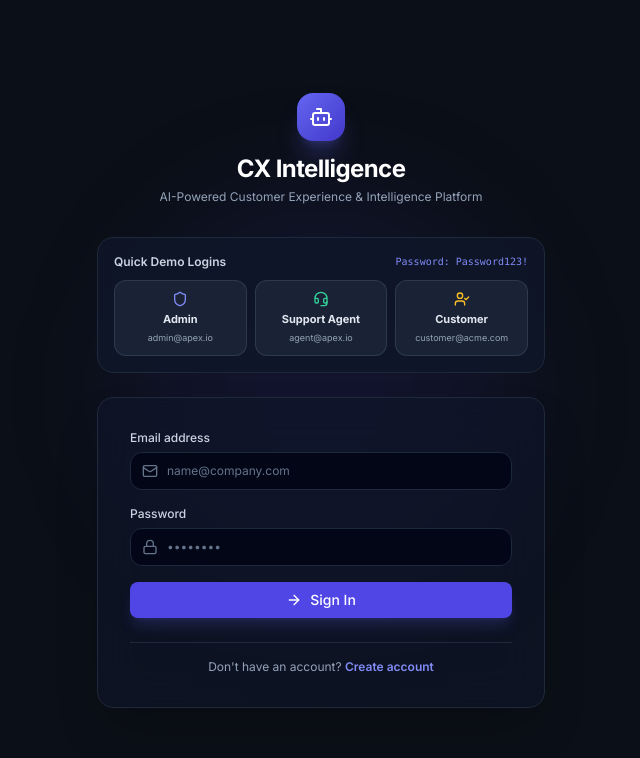
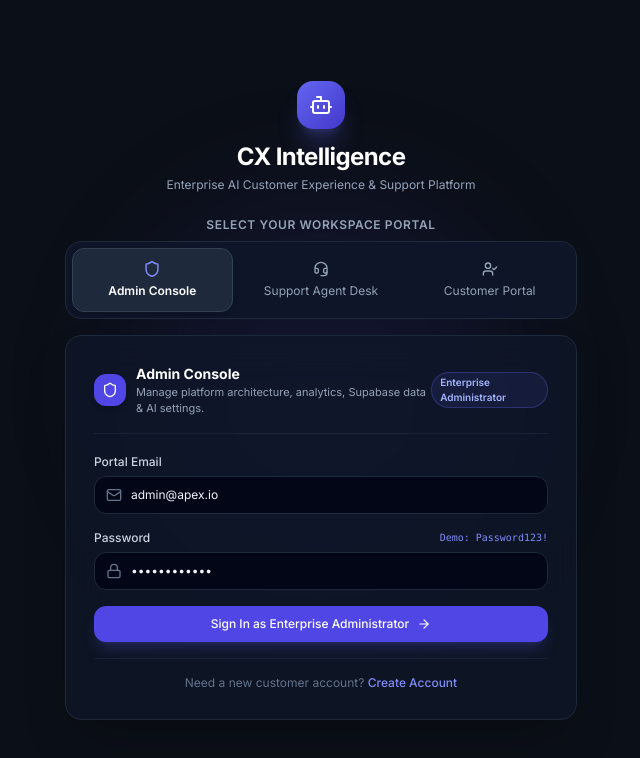
Before and after one commit to toontadkano1-ops/Ai-customer-frontend, a React (Vite) app: page /login in a window 1280 px wide. Shown: the top 758 px of the page, without its empty margins (319-959 px from the left). Built offline with nearby package versions, Linux system fonts and the light colour scheme; no server answers.

Commit message:
feat: separate distinct login portals, remove top role switcher, and add persistent Customer Live Chat widget

```diff
--- a/src/components/layout/Header.jsx
+++ b/src/components/layout/Header.jsx
@@ -1,62 +1,76 @@
 import React from 'react';
-import { Search, Bell, LogOut, User, CheckCircle2, Shield, Headset, UserCheck } from 'lucide-react';
+import { Search, LogOut, Shield, Headset, UserCheck, MessageSquare, Sparkles } from 'lucide-react';
+import { useNavigate } from 'react-router-dom';
 import { useAuth } from '../../context/AuthContext.jsx';
 
 export const Header = () => {
-  const { user, logout, switchDemoRole } = useAuth();
+  const { user, logout } = useAuth();
+  const navigate = useNavigate();
+
+  const getRoleBadge = () => {
+    switch (user?.role) {
+      case 'admin':
+        return (
+          <span className="inline-flex items-center gap-1.5 px-3 py-1 rounded-full text-xs font-semibold bg-brand-500/10 text-brand-400 border border-brand-500/30">
+            <Shield className="w-3.5 h-3.5 text-brand-400" />
+            Admin Console
+          </span>
+        );
+      case 'agent':
+        return (
+          <span className="inline-flex items-center gap-1.5 px-3 py-1 rounded-full text-xs font-semibold bg-emerald-500/10 text-emerald-400 border border-emerald-500/30">
+            <Headset className="w-3.5 h-3.5 text-emerald-400" />
+            Support Agent
+          </span>
+        );
+      case 'customer':
+      default:
+        return (
+          <span className="inline-flex items-center gap-1.5 px-3 py-1 rounded-full text-xs font-semibold bg-cyan-500/10 text-cyan-400 border border-cyan-500/30">
+            <UserCheck className="w-3.5 h-3.5 text-cyan-400" />
+            Customer Account
+          </span>
+        );
+    }
+  };
+
+  const handleOpenLiveChat = () => {
+    // If floating chat exists, trigger open event, or navigate to chat
+    window.dispatchEvent(new CustomEvent('open-customer-live-chat'));
+    navigate('/assistant');
+  };
 
   return (
     <header className="h-16 bg-dark-surface border-b border-slate-800 px-6 flex items-center justify-between sticky top-0 z-30">
       {/* Search Input */}
-      <div className="relative w-80 max-w-full">
+      <div className="relative w-72 max-w-full">
         <Search className="absolute left-3 top-1/2 -translate-y-1/2 w-4 h-4 text-slate-400" />
         <input
           type="text"
-          placeholder="Search tickets, customers, knowledge..."
+          placeholder="Search tickets, knowledge base..."
           className="w-full bg-slate-900/90 border border-slate-800 rounded-lg pl-9 pr-4 py-1.5 text-sm text-slate-200 placeholder-slate-500 focus:outline-none focus:border-brand-500 transition-colors"
         />
       </div>
 
-      {/* Right controls: Demo Role Switcher + Profile */}
+      {/* Right controls */}
       <div className="flex items-center gap-4">
-        {/* Interactive Demo Role Switcher */}
-        <div className="hidden md:flex items-center bg-slate-900 border border-slate-800 rounded-lg p-1 gap-1">
-          <span className="text-[11px] font-semibold text-slate-400 px-2 uppercase tracking-wider">
-            View As:
+        {/* Customer Live Chat Quick Launcher Button */}
+        <button
+          onClick={handleOpenLiveChat}
+          className="flex items-center gap-2 px-3.5 py-1.5 rounded-lg bg-gradient-to-r from-emerald-600/20 to-teal-600/20 hover:from-emerald-600/30 hover:to-teal-600/30 border border-emerald-500/30 text-emerald-300 text-xs font-medium transition-all shadow-sm group"
+          title="Open Customer Live Chat"
+        >
+          <span className="relative flex h-2 w-2">
+            <span className="animate-ping absolute inline-flex h-full w-full rounded-full bg-emerald-400 opacity-75"></span>
+            <span className="relative inline-flex rounded-full h-2 w-2 bg-emerald-500"></span>
           </span>
-          <button
-            onClick={() => switchDemoRole('admin')}
-            className={`flex items-center gap-1.5 px-2.5 py-1 text-xs rounded-md font-medium transition-all ${
-              user?.role === 'admin'
-                ? 'bg-brand-600 text-white shadow-sm'
-                : 'text-slate-400 hover:text-slate-200 hover:bg-slate-800'
-            }`}
-          >
-            <Shield className="w-3 h-3" />
-            Admin
-          </button>
-          <button
-            onClick={() => switchDemoRole('agent')}
-            className={`flex items-center gap-1.5 px-2.5 py-1 text-xs rounded-md font-medium transition-all ${
-              user?.role === 'agent'
-                ? 'bg-brand-600 text-white shadow-sm'
-                : 'text-slate-400 hover:text-slate-200 hover:bg-slate-800'
-            }`}
-          >
-            <Headset className="w-3 h-3" />
-            Support Agent
-          </button>
-          <button
-            onClick={() => switchDemoRole('customer')}
-            className={`flex items-center gap-1.5 px-2.5 py-1 text-xs rounded-md font-medium transition-all ${
-              user?.role === 'customer'
-                ? 'bg-brand-600 text-white shadow-sm'
-                : 'text-slate-400 hover:text-slate-200 hover:bg-slate-800'
-            }`}
-          >
-            <UserCheck className="w-3 h-3" />
-            Customer
-          </button>
+          <MessageSquare className="w-3.5 h-3.5 group-hover:scale-110 transition-transform" />
+          <span>Customer Live Chat</span>
+        </button>
+
+        {/* User Role Badge (Clean display of single logged-in role) */}
+        <div className="hidden sm:block">
+          {getRoleBadge()}
         </div>
 
         {/* User profile dropdown / logout */}
@@ -64,19 +78,20 @@ export const Header = () => {
           <div className="h-8 w-8 rounded-full bg-brand-500/20 text-brand-300 border border-brand-500/30 flex items-center justify-center font-bold text-xs">
             {user?.full_name ? user.full_name.charAt(0).toUpperCase() : 'U'}
           </div>
-          <div className="hidden sm:block text-left">
-            <p className="text-xs font-semibold text-slate-200 truncate max-w-[120px]">
+          <div className="hidden md:block text-left">
+            <p className="text-xs font-semibold text-slate-200 truncate max-w-[130px]">
               {user?.full_name || 'User'}
             </p>
-            <p className="text-[10px] text-slate-400 capitalize">{user?.role}</p>
+            <p className="text-[10px] text-slate-400 truncate max-w-[130px]">{user?.email}</p>
           </div>
 
           <button
             onClick={logout}
             title="Log out"
-            className="p-1.5 text-slate-400 hover:text-rose-400 hover:bg-slate-800 rounded-lg transition-colors ml-1"
+            className="flex items-center gap-1.5 px-2.5 py-1.5 text-xs text-slate-400 hover:text-rose-400 hover:bg-slate-800 rounded-lg transition-colors ml-1 font-medium border border-transparent hover:border-slate-700"
           >
-            <LogOut className="w-4 h-4" />
+            <LogOut className="w-3.5 h-3.5" />
+            <span className="hidden sm:inline">Logout</span>
           </button>
         </div>
       </div>
--- a/src/components/layout/MainLayout.jsx
+++ b/src/components/layout/MainLayout.jsx
@@ -2,6 +2,7 @@ import React from 'react';
 import { Outlet } from 'react-router-dom';
 import { Sidebar } from './Sidebar.jsx';
 import { Header } from './Header.jsx';
+import { FloatingChatWidget } from '../chatbot/FloatingChatWidget.jsx';
 
 export const MainLayout = () => {
   return (
@@ -18,6 +19,9 @@ export const MainLayout = () => {
           </div>
         </main>
       </div>
+
+      {/* Persistent Customer Live Chat Floating Widget */}
+      <FloatingChatWidget />
     </div>
   );
 };
--- a/src/components/layout/Sidebar.jsx
+++ b/src/components/layout/Sidebar.jsx
@@ -11,22 +11,30 @@ import {
   BarChart3,
   Settings,
   ShieldCheck,
-  Building2
+  Building2,
+  Headphones
 } from 'lucide-react';
 import { useAuth } from '../../context/AuthContext.jsx';
 
 export const Sidebar = () => {
-  const { user, business, isAdmin, isAgent, isCustomer } = useAuth();
+  const { user, business } = useAuth();
   const location = useLocation();
 
   const navigation = [
-    { name: 'Overview', href: '/', icon: LayoutDashboard, roles: ['admin', 'agent', 'customer'] },
-    { name: 'AI Assistant', href: '/assistant', icon: Bot, roles: ['admin', 'agent', 'customer'] },
-    { name: 'Conversations', href: '/conversations', icon: MessageSquare, roles: ['admin', 'agent', 'customer'] },
-    { name: 'Customers', href: '/customers', icon: Users, roles: ['admin', 'agent'] },
+    { name: 'Dashboard', href: '/', icon: LayoutDashboard, roles: ['admin', 'agent', 'customer'] },
+    {
+      name: 'Customer Live Chat',
+      href: '/assistant',
+      icon: MessageSquare,
+      roles: ['admin', 'agent', 'customer'],
+      badge: 'LIVE AI',
+      badgeColor: 'bg-emerald-500/20 text-emerald-300 border-emerald-500/30'
+    },
+    { name: 'Customer Interaction', href: '/conversations', icon: Bot, roles: ['admin', 'agent', 'customer'] },
     { name: 'Support Tickets', href: '/tickets', icon: Ticket, roles: ['admin', 'agent', 'customer'] },
     { name: 'Recommendations', href: '/recommendations', icon: Sparkles, roles: ['admin', 'agent', 'customer'] },
     { name: 'Knowledge Base', href: '/knowledge', icon: BookOpen, roles: ['admin', 'agent', 'customer'] },
+    { name: 'Customers', href: '/customers', icon: Users, roles: ['admin', 'agent'] },
     { name: 'Analytics', href: '/analytics', icon: BarChart3, roles: ['admin', 'agent'] },
     { name: 'Settings', href: '/settings', icon: Settings, roles: ['admin'] },
   ];
@@ -62,7 +70,7 @@ export const Sidebar = () => {
               {business?.name || 'Apex Cloud Tech'}
             </p>
             <p className="text-[11px] text-slate-500 truncate capitalize">
-              Role: <span className="text-brand-400 font-medium">{user?.role}</span>
+              Account: <span className="text-brand-400 font-medium">{user?.role}</span>
             </p>
           </div>
         </div>
@@ -84,10 +92,10 @@ export const Sidebar = () => {
                 }`}
               >
                 <Icon className={`w-4 h-4 ${isActive ? 'text-brand-400' : 'text-slate-400'}`} />
-                <span>{item.name}</span>
-                {item.name === 'AI Assistant' && (
-                  <span className="ml-auto text-[10px] bg-brand-500/20 text-brand-300 font-semibold px-1.5 py-0.5 rounded">
-                    LIVE
+                <span className="truncate">{item.name}</span>
+                {item.badge && (
+                  <span className={`ml-auto text-[10px] font-bold px-1.5 py-0.5 rounded border ${item.badgeColor || 'bg-brand-500/20 text-brand-300'}`}>
+                    {item.badge}
                   </span>
                 )}
               </NavLink>
@@ -100,9 +108,9 @@ export const Sidebar = () => {
       <div className="p-4 border-t border-slate-800/80 text-xs text-slate-500 flex items-center justify-between">
         <div className="flex items-center gap-1.5">
           <ShieldCheck className="w-3.5 h-3.5 text-emerald-400" />
-          <span>SOC2 & RLS Active</span>
+          <span>SOC2 & Supabase Active</span>
         </div>
-        <span className="text-[10px] bg-slate-800 px-1.5 py-0.5 rounded font-mono">v1.0</span>
+        <span className="text-[10px] bg-slate-800 px-1.5 py-0.5 rounded font-mono">v1.2</span>
       </div>
     </aside>
   );
--- a/src/pages/LoginPage.jsx
+++ b/src/pages/LoginPage.jsx
@@ -1,16 +1,59 @@
 import React, { useState } from 'react';
 import { Link, useNavigate } from 'react-router-dom';
-import { Bot, Lock, Mail, ArrowRight, Shield, Headset, UserCheck, AlertCircle } from 'lucide-react';
+import { Bot, Lock, Mail, ArrowRight, Shield, Headset, UserCheck, AlertCircle, CheckCircle2 } from 'lucide-react';
 import { useAuth } from '../context/AuthContext.jsx';
 import { Button } from '../components/common/Button.jsx';
 
 export const LoginPage = () => {
   const { login } = useAuth();
   const navigate = useNavigate();
-  const [email, setEmail] = useState('');
-  const [password, setPassword] = useState('');
+
+  // Distinct Portal Tabs
+  const [selectedPortal, setSelectedPortal] = useState('admin'); // 'admin' | 'agent' | 'customer'
+  const [email, setEmail] = useState('admin@apex.io');
+  const [password, setPassword] = useState('Password123!');
   const [loading, setLoading] = useState(false);
   const [error, setError] = useState(null);
+
+  const portals = {
+    admin: {
+      id: 'admin',
+      name: 'Admin Console',
+      roleTitle: 'Enterprise Administrator',
+      defaultEmail: 'admin@apex.io',
+      icon: Shield,
+      color: 'from-indigo-600 to-brand-600',
+      badgeColor: 'bg-brand-500/10 text-brand-300 border-brand-500/30',
+      description: 'Manage platform architecture, analytics, Supabase data & AI settings.'
+    },
+    agent: {
+      id: 'agent',
+      name: 'Support Agent Desk',
+      roleTitle: 'Support Specialist',
+      defaultEmail: 'agent@apex.io',
+      icon: Headset,
+      color: 'from-emerald-600 to-teal-600',
+      badgeColor: 'bg-emerald-500/10 text-emerald-300 border-emerald-500/30',
+      description: 'Manage customer interactions, resolve support tickets, and post live replies.'
+    },
+    customer: {
+      id: 'customer',
+      name: 'Customer Portal',
+      roleTitle: 'Customer Account',
+      defaultEmail: 'customer@acme.com',
+      icon: UserCheck,
+      color: 'from-sky-600 to-cyan-600',
+      badgeColor: 'bg-cyan-500/10 text-cyan-300 border-cyan-500/30',
+      description: 'Access AI customer live chat, deploy cloud solutions, and review orders.'
+    }
+  };
+
+  const handlePortalSwitch = (portalId) => {
+    setSelectedPortal(portalId);
+    setEmail(portals[portalId].defaultEmail);
+    setPassword('Password123!');
+    setError(null);
+  };
 
   const handleSubmit = async (e) => {
     e.preventDefault();
@@ -26,78 +69,72 @@ export const LoginPage = () => {
     }
   };
 
-  const handleQuickLogin = async (demoEmail) => {
-    setLoading(true);
-    setError(null);
-    try {
-      await login(demoEmail, 'Password123!');
-      navigate('/');
-    } catch (err) {
-      setError(err.message || 'Quick login failed');
-    } finally {
-      setLoading(false);
-    }
-  };
+  const current = portals[selectedPortal];
+  const CurrentIcon = current.icon;
 
   return (
     <div className="min-h-screen w-screen flex flex-col justify-center items-center p-4 bg-dark-bg text-slate-100 selection:bg-brand-500">
       {/* Background glow effects */}
       <div className="absolute top-1/4 left-1/2 -translate-x-1/2 w-96 h-96 bg-brand-600/10 rounded-full blur-3xl pointer-events-none" />
 
-      <div className="w-full max-w-md relative z-10">
+      <div className="w-full max-w-lg relative z-10">
         {/* Brand header */}
-        <div className="text-center mb-8">
+        <div className="text-center mb-6">
           <div className="inline-flex h-12 w-12 rounded-2xl bg-gradient-to-br from-brand-500 to-indigo-700 items-center justify-center shadow-xl shadow-brand-500/25 mb-3">
             <Bot className="h-6 w-6 text-white" />
           </div>
           <h1 className="text-2xl font-bold tracking-tight text-white">CX Intelligence</h1>
           <p className="text-xs text-slate-400 mt-1">
-            AI-Powered Customer Experience & Intelligence Platform
+            Enterprise AI Customer Experience & Support Platform
           </p>
         </div>
 
-        {/* Demo Quick Selectors */}
-        <div className="mb-6 p-4 rounded-2xl border border-slate-800 bg-slate-900/80 backdrop-blur-md space-y-2.5">
-          <div className="flex items-center justify-between">
-            <span className="text-xs font-semibold text-slate-300">Quick Demo Logins</span>
-            <span className="text-[10px] text-brand-400 font-mono">Password: Password123!</span>
-          </div>
-
-          <div className="grid grid-cols-3 gap-2">
-            <button
-              type="button"
-              onClick={() => handleQuickLogin('admin@apex.io')}
-              className="p-2.5 rounded-xl border border-slate-700/80 bg-slate-800/80 hover:bg-slate-700 text-left transition-all flex flex-col items-center justify-center gap-1 group"
-            >
-              <Shield className="w-4 h-4 text-brand-400 group-hover:scale-110 transition-transform" />
-              <span className="text-[11px] font-bold text-slate-200">Admin</span>
-              <span className="text-[9px] text-slate-400">admin@apex.io</span>
-            </button>
-
-            <button
-              type="button"
-              onClick={() => handleQuickLogin('agent@apex.io')}
-              className="p-2.5 rounded-xl border border-slate-700/80 bg-slate-800/80 hover:bg-slate-700 text-left transition-all flex flex-col items-center justify-center gap-1 group"
-            >
-              <Headset className="w-4 h-4 text-emerald-400 group-hover:scale-110 transition-transform" />
-              <span className="text-[11px] font-bold text-slate-200">Support Agent</span>
-              <span className="text-[9px] text-slate-400">agent@apex.io</span>
-            </button>
-
-            <button
-              type="button"
-              onClick={() => handleQuickLogin('customer@acme.com')}
-              className="p-2.5 rounded-xl border border-slate-700/80 bg-slate-800/80 hover:bg-slate-700 text-left transition-all flex flex-col items-center justify-center gap-1 group"
-            >
-              <UserCheck className="w-4 h-4 text-amber-400 group-hover:scale-110 transition-transform" />
-              <span className="text-[11px] font-bold text-slate-200">Customer</span>
-              <span className="text-[9px] text-slate-400">customer@acme.com</span>
-            </button>
+        {/* Portal Selection Tabs (Individual Role Login) */}
+        <div className="mb-4">
+          <p className="text-xs font-semibold text-slate-400 mb-2 text-center uppercase tracking-wider">
+            Select Your Workspace Portal
+          </p>
+          <div className="grid grid-cols-3 gap-2 bg-slate-900/90 p-1.5 rounded-2xl border border-slate-800 backdrop-blur-md">
+            {Object.values(portals).map((portal) => {
+              const Icon = portal.icon;
+              const isSelected = selectedPortal === portal.id;
+              return (
+                <button
+                  key={portal.id}
+                  type="button"
+                  onClick={() => handlePortalSwitch(portal.id)}
+                  className={`p-3 rounded-xl text-center transition-all flex flex-col items-center justify-center gap-1.5 ${
+                    isSelected
+                      ? 'bg-slate-800 text-white shadow-md border border-slate-700 font-semibold'
+                      : 'text-slate-400 hover:text-slate-200 hover:bg-slate-800/50'
+                  }`}
+                >
+                  <Icon className={`w-4 h-4 ${isSelected ? 'text-brand-400 scale-110' : 'text-slate-400'} transition-transform`} />
+                  <span className="text-xs">{portal.name}</span>
+                </button>
+              );
+            })}
           </div>
         </div>
 
-        {/* Credentials Form */}
-        <div className="p-8 rounded-2xl border border-slate-800 bg-slate-900/60 backdrop-blur-xl shadow-2xl">
+        {/* Credentials Form for the Selected Portal */}
+        <div className="p-7 rounded-2xl border border-slate-800 bg-slate-900/70 backdrop-blur-xl shadow-2xl">
+          {/* Active Portal Header Banner */}
+          <div className="mb-5 pb-4 border-b border-slate-800/80 flex items-center justify-between">
+            <div className="flex items-center gap-2.5">
+              <div className={`p-2 rounded-xl bg-gradient-to-br ${current.color} text-white shadow-md`}>
+                <CurrentIcon className="w-4 h-4" />
+              </div>
+              <div>
+                <h2 className="text-sm font-bold text-white">{current.name}</h2>
+                <p className="text-[11px] text-slate-400">{current.description}</p>
+              </div>
+            </div>
+            <span className={`text-[10px] font-semibold px-2 py-0.5 rounded-full border ${current.badgeColor}`}>
+              {current.roleTitle}
+            </span>
+          </div>
+
           <form onSubmit={handleSubmit} className="space-y-4">
             {error && (
               <div className="p-3 rounded-xl bg-rose-500/10 border border-rose-500/20 text-rose-300 text-xs flex items-center gap-2">
@@ -107,7 +144,7 @@ export const LoginPage = () => {
             )}
 
             <div>
-              <label className="block text-xs font-medium text-slate-300 mb-1.5">Email address</label>
+              <label className="block text-xs font-medium text-slate-300 mb-1.5">Portal Email</label>
               <div className="relative">
                 <Mail className="absolute left-3 top-1/2 -translate-y-1/2 w-4 h-4 text-slate-500" />
                 <input
@@ -116,13 +153,16 @@ export const LoginPage = () => {
                   value={email}
                   onChange={(e) => setEmail(e.target.value)}
                   placeholder="name@company.com"
-                  className="w-full bg-slate-950 border border-slate-800 rounded-xl pl-9 pr-4 py-2.5 text-xs text-slate-100 placeholder-slate-500 focus:outline-none focus:border-brand-500"
+                  className="w-full bg-slate-950 border border-slate-800 rounded-xl pl-9 pr-4 py-2.5 text-xs text-slate-100 placeholder-slate-500 focus:outline-none focus:border-brand-500 transition-colors"
                 />
               </div>
             </div>
 
             <div>
-              <label className="block text-xs font-medium text-slate-300 mb-1.5">Password</label>
+              <div className="flex items-center justify-between mb-1.5">
+                <label className="block text-xs font-medium text-slate-300">Password</label>
+                <span className="text-[10px] text-brand-400 font-mono">Demo: Password123!</span>
+              </div>
               <div className="relative">
                 <Lock className="absolute left-3 top-1/2 -translate-y-1/2 w-4 h-4 text-slate-500" />
                 <input
@@ -131,21 +171,34 @@ export const LoginPage = () => {
                   value={password}
                   onChange={(e) => setPassword(e.target.value)}
                   placeholder="••••••••"
-                  className="w-full bg-slate-950 border border-slate-800 rounded-xl pl-9 pr-4 py-2.5 text-xs text-slate-100 placeholder-slate-500 focus:outline-none focus:border-brand-500"
+                  className="w-full bg-slate-950 border border-slate-800 rounded-xl pl-9 pr-4 py-2.5 text-xs text-slate-100 placeholder-slate-500 focus:outline-none focus:border-brand-500 transition-colors"
                 />
               </div>
             </div>
 
-            <Button type="submit" loading={loading} className="w-full mt-2" icon={ArrowRight}>
-              Sign In
+            <Button
+              type="submit"
+              disabled={loading}
+              className={`w-full py-2.5 rounded-xl bg-gradient-to-r ${current.color} hover:brightness-110 text-white font-medium text-xs flex items-center justify-center gap-2 shadow-lg transition-all`}
+            >
+              {loading ? (
+                <span>Authenticating with Supabase...</span>
+              ) : (
+                <>
+                  <span>Sign In as {current.roleTitle}</span>
+                  <ArrowRight className="w-3.5 h-3.5" />
+                </>
+              )}
             </Button>
           </form>
 
-          <div className="mt-6 pt-4 border-t border-slate-800 text-center text-xs text-slate-400">
-            Don't have an account?{' '}
-            <Link to="/register" className="text-brand-400 font-semibold hover:underline">
-              Create account
-            </Link>
+          <div className="mt-4 pt-4 border-t border-slate-800/60 text-center">
+            <p className="text-xs text-slate-500">
+              Need a new customer account?{' '}
+              <Link to="/register" className="text-brand-400 hover:text-brand-300 font-medium">
+                Create Account
+              </Link>
+            </p>
           </div>
         </div>
       </div>
```
Also changed, not shown: src/components/chatbot/FloatingChatWidget.jsx (added, +104 -0 lines).
